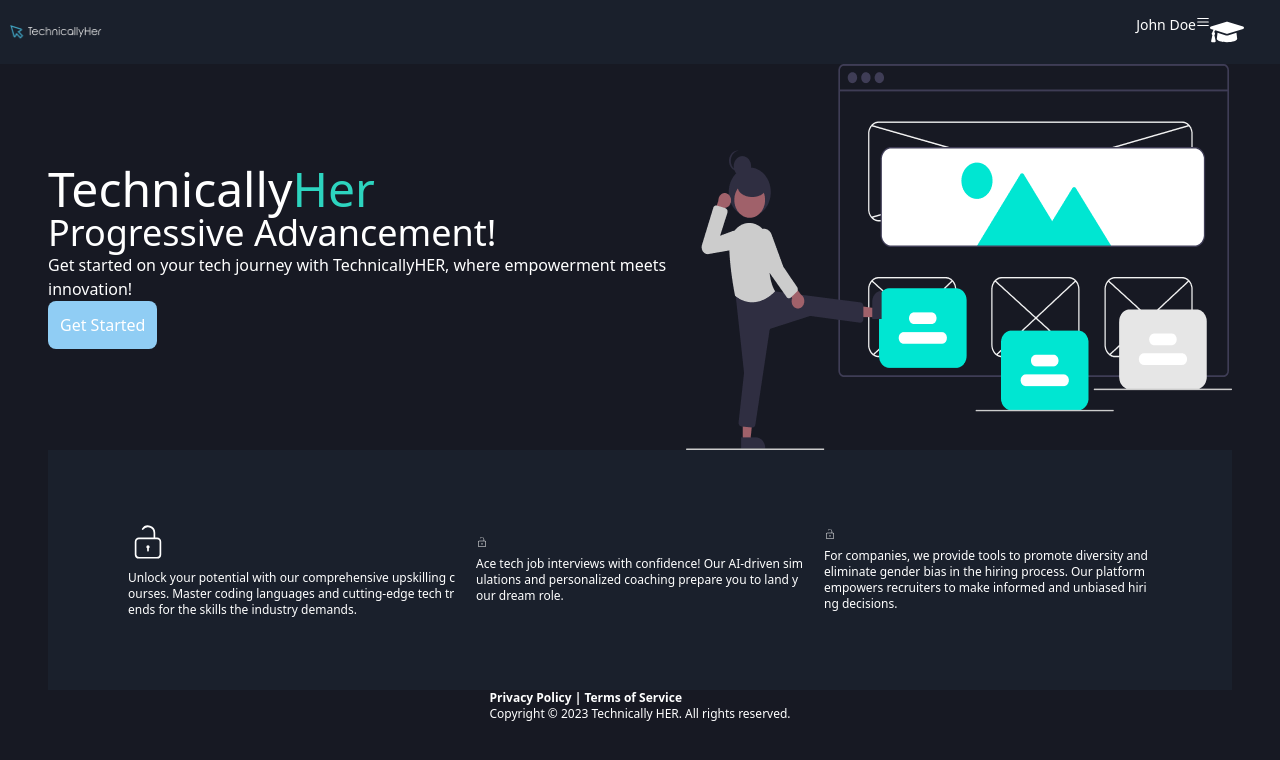
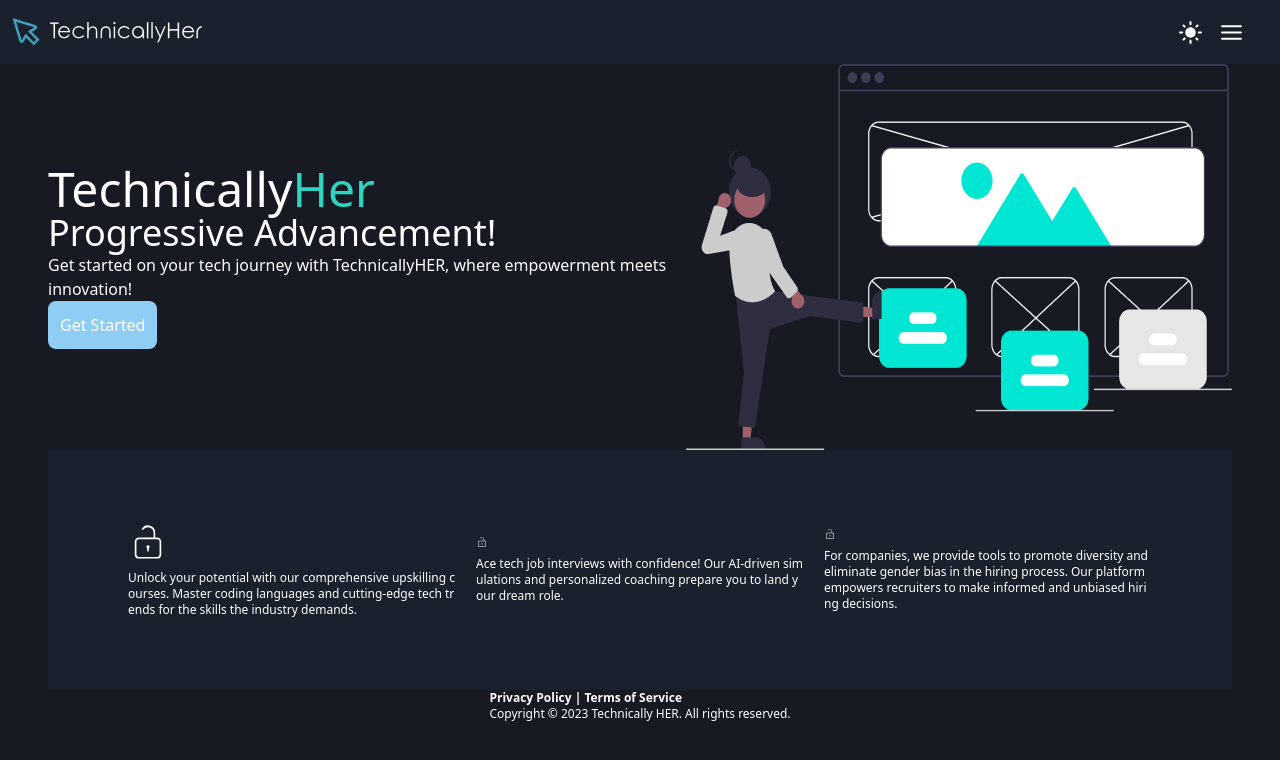
Before and after one commit to GneRd-org/technically-her, a React (Vite) app: page / in a window 1280 px wide. Shown: the top 760 px of the page. Built offline with nearby package versions, Linux system fonts and the light colour scheme.

Commit message:
Fixed nav

```diff
--- a/src/components/commons/nav/nav.tsx
+++ b/src/components/commons/nav/nav.tsx
@@ -4,7 +4,7 @@ import { useNavigate } from "react-router-dom";
 import { Logo } from "../../../assets";
 import { ChildrenProps } from "../../../types";
 import { FiMenu } from "react-icons/fi";
-import { FaGraduationCap } from "react-icons/fa";
+import { MdLightMode } from "react-icons/md";
 
 export const Nav = ({ children }: ChildrenProps) => {
   const navigate = useNavigate();
@@ -18,11 +18,11 @@ export const Nav = ({ children }: ChildrenProps) => {
 
   const DropdownMenu = () => (
     <div className="flex min-h-[64px] items-center justify-end px-3 text-white">
-      <Menu as="div" className="relative inline-block text-left">
+      <MdLightMode size="25px"/>
+      <Menu as="div" className="relative inline-block text-lef">
         <div>
           <Menu.Button className="inline-flex w-full justify-center rounded-md px-4 py-2 text-sm font-medium focus:outline-none focus-visible:ring-2 focus-visible:ring-white focus-visible:ring-opacity-75">
-            John Doe <FiMenu />
-            <FaGraduationCap size={34} />
+            <FiMenu size="25px"/>
           </Menu.Button>
         </div>
         <Transition
@@ -75,7 +75,7 @@ export const Nav = ({ children }: ChildrenProps) => {
     <div className="flex h-screen w-screen flex-col">
       <div className="flex items-center justify-between bg-primaryDark px-2">
         <div className="hidden w-1/5 items-center justify-between sm:visible sm:flex">
-          <img src={Logo} alt="logo" className="w-24" />
+          <img src={Logo} alt="logo" className="w-30" />
         </div>
         <div className="w-2/5 bg-primaryDark">
           <DropdownMenu />
```
